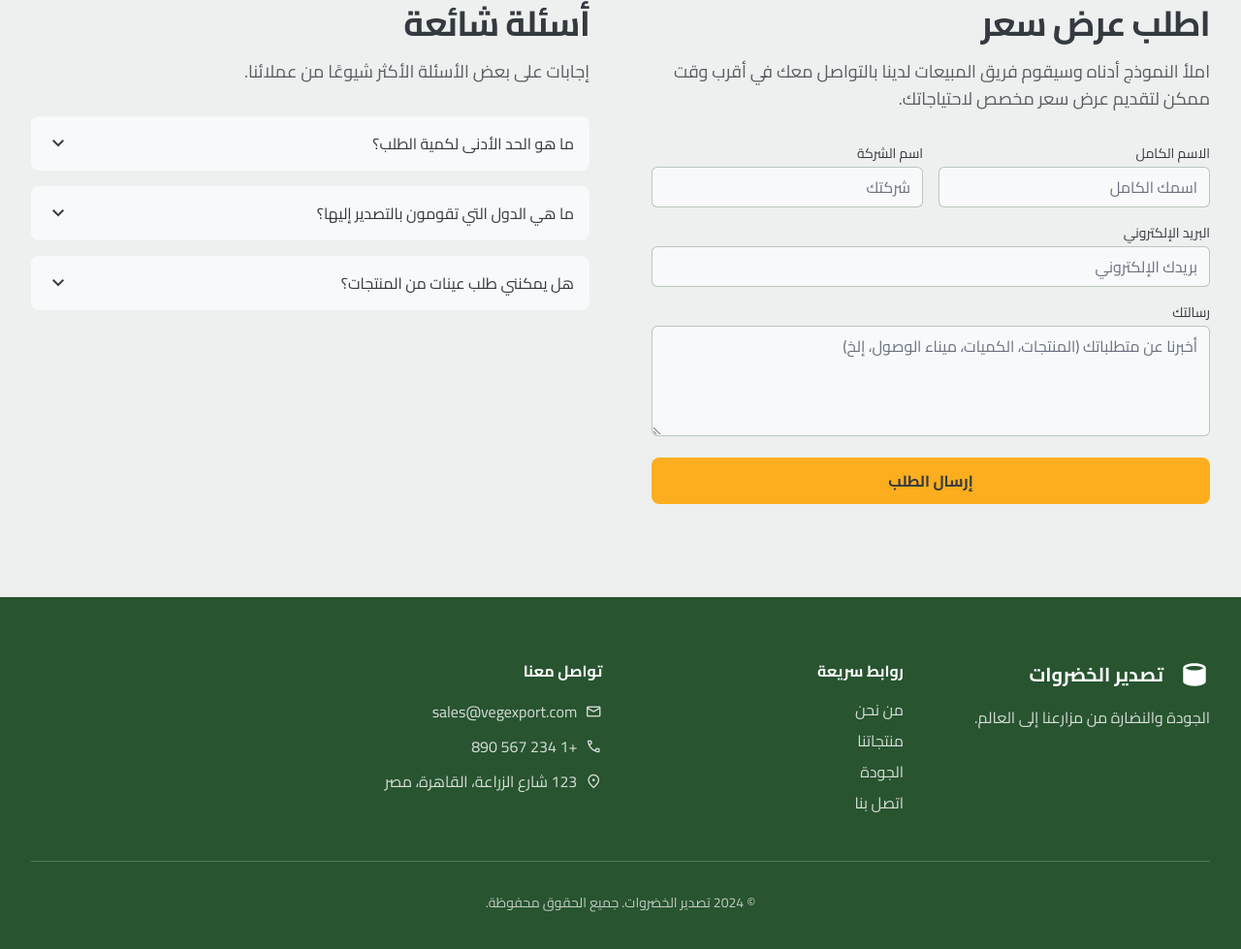
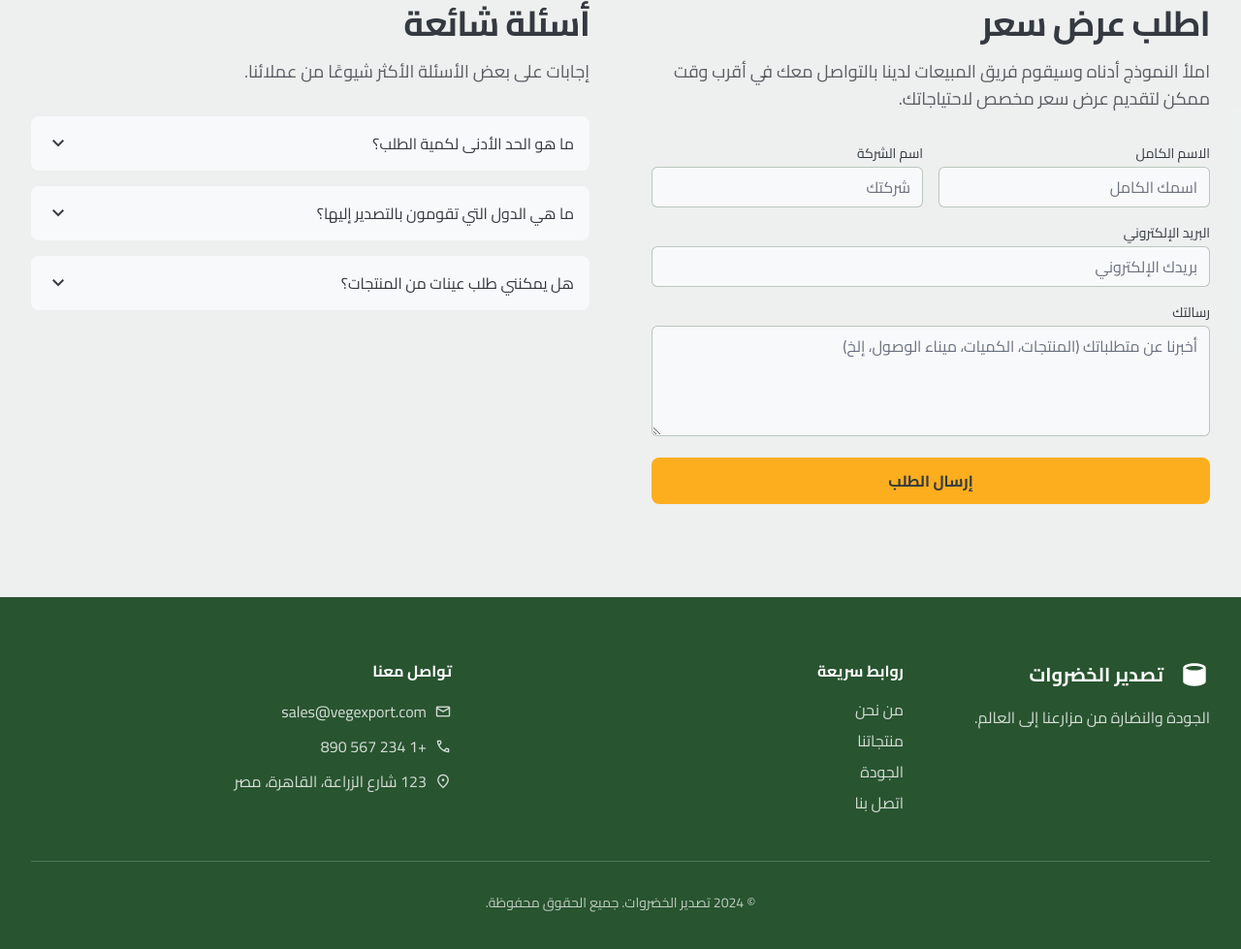
Before and after one commit to Mohamed780050/al_reda, a plain HTML site: page index.html in a window 1280 px wide. Shown: the part 4972-5951 px from the top of the page at 97% size. Drawn offline with nearby package versions, Linux system fonts and the light colour scheme.

Commit message:
Change grid layout from 2 columns to 1 column

```diff
--- a/index.html
+++ b/index.html
@@ -967,7 +967,7 @@
                 الجودة والنضارة من مزارعنا إلى العالم.
               </p>
             </div>
-            <div class="grid grid-cols-2 gap-8 md:grid-cols-3 lg:col-span-3">
+            <div class="grid grid-cols-1 gap-8 md:grid-cols-2 lg:col-span-3">
               <div>
                 <h3 class="font-bold">روابط سريعة</h3>
                 <ul class="mt-4 space-y-2 text-white/80">
```
